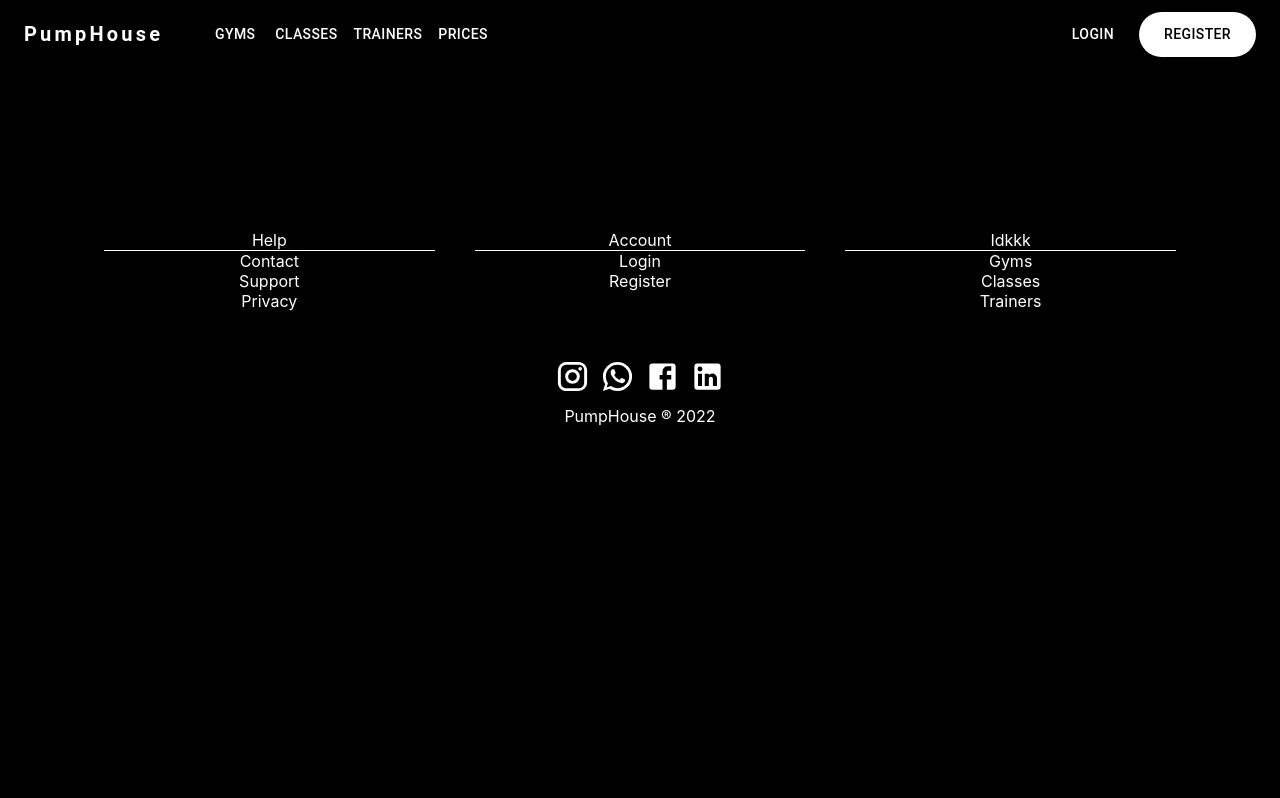
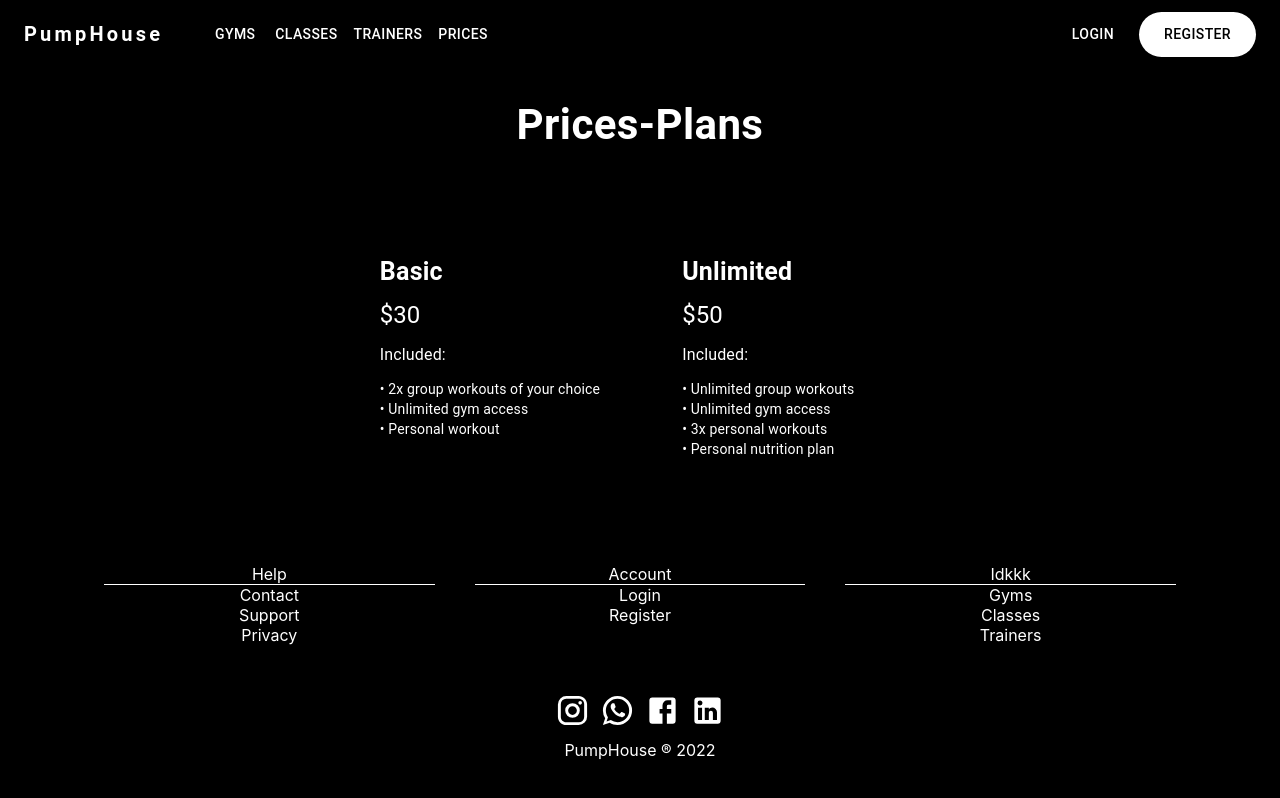
Before and after one commit to laurovicimihaela/PumpHouse, a React (Create React App) app in the folder front-end/: page /Prices in a window 1280 px wide. Shown: the top 798 px of the page. Built offline with nearby package versions, Linux system fonts and the light colour scheme.

Commit message:
added Prices and Gyms pages

```diff
--- a/front-end/src/App.js
+++ b/front-end/src/App.js
@@ -1,10 +1,18 @@
 import Layout from "./components/Layout/Layout";
+import { BrowserRouter, Route, Routes } from "react-router-dom";
+import Prices from "./pages/Prices";
+import Gyms from "./pages/Gyms";
 
 function App() {
     return (
-        <Layout>
-            <h1>Pump House</h1>
-        </Layout>
+    <BrowserRouter>
+      <Layout>
+        <Routes>
+          <Route path="/Prices" element={<Prices />} />
+          <Route path="/Gyms" element={<Gyms />} />
+        </Routes>
+      </Layout>
+    </BrowserRouter>
     );
 }
 
--- /dev/null
+++ b/front-end/src/components/Gyms/GymCard.js
@@ -0,0 +1,36 @@
+import * as React from 'react';
+import Card from '@mui/material/Card';
+import CardMedia from '@mui/material/CardMedia';
+import CardContent from '@mui/material/CardContent';
+import Container from "@mui/material/Container";
+import Typography from '@mui/material/Typography';
+
+function GymCard({ gym, location, schedule1, schedule2, img }) {
+    return (
+      <Container>
+      <Card sx={{ minWidth: 250, backgroundColor: 'text.primary' }} variant="outlined">
+      <CardContent>
+        <Typography sx={{ fontSize: 25, fontWeight: 'bold' }} color="white" gutterBottom>
+          {gym}
+        </Typography>
+        <CardMedia
+        component="img"
+        height="140"
+        image= {img}
+      />
+        <Typography sx={{ mb: 1.5 }} variant="h6" component="div" color="white">
+          {location}
+        </Typography>
+        <Typography variant="body2" color="white">
+          {schedule1} <br />
+        </Typography>
+        <Typography variant="body2" color="white">
+          {schedule2} <br />
+        </Typography>
+      </CardContent>
+      </Card>
+      </Container>
+    );
+  }
+
+  export default GymCard;
--- /dev/null
+++ b/front-end/src/components/Prices/PriceCard.js
@@ -0,0 +1,40 @@
+import * as React from 'react';
+import Card from '@mui/material/Card';
+import CardContent from '@mui/material/CardContent';
+import Container from "@mui/material/Container";
+import Typography from '@mui/material/Typography';
+
+
+function PriceCard({ type, price, ad1, ad2, ad3, ad4 }) {
+  return (
+    <Container>
+    <Card sx={{ minWidth: 250, backgroundColor: 'text.primary' }} variant="outlined">
+    <CardContent>
+      <Typography sx={{ fontSize: 25, fontWeight: 'bold' }} color="white" gutterBottom>
+        {type}
+      </Typography>
+      <Typography sx={{ mb: 1.5 }} variant="h5" component="div" color="white">
+        {price}
+      </Typography>
+      <Typography sx={{ mb: 1.5 }} color="white">
+        Included:
+      </Typography>
+      <Typography variant="body2" color="white">
+        {ad1} <br />
+      </Typography>
+      <Typography variant="body2" color="white">
+        {ad2} <br />
+      </Typography>
+      <Typography variant="body2" color="white">
+        {ad3} <br />
+      </Typography>
+      <Typography variant="body2" color="white">
+        {ad4}
+      </Typography>
+    </CardContent>
+    </Card>
+    </Container>
+  );
+}
+
+export default PriceCard;
--- a/front-end/src/index.js
+++ b/front-end/src/index.js
@@ -9,11 +9,11 @@ import { theme } from "./styles/Styles";
 
 const root = ReactDOM.createRoot(document.getElementById("root"));
 root.render(
-    <BrowserRouter>
+
         <ThemeProvider theme={theme}>
             <App />
         </ThemeProvider>
-    </BrowserRouter>
+
 );
 
 // If you want to start measuring performance in your app, pass a function
--- /dev/null
+++ b/front-end/src/pages/Gyms.js
@@ -0,0 +1,32 @@
+import * as React from "react";
+import Grid from "@mui/material/Grid";
+import GymCard from "../components/Gyms/GymCard";
+import Typography from '@mui/material/Typography';
+import { Container } from "@mui/material";
+
+let gyms_data = [
+    {gym: "PumpHouse 1", location: "Some adress", schedule1: "Monday-Friday: 6am - 11pm ", schedule2: "Saturday-Sunday: 8am - 10pm ", img: "https://whateveryourdose.com/wp-content/uploads/2020/08/third-space-luxury-gym.png"},
+    {gym: "PumpHouse 2", location: "Some adress", schedule1: "Monday-Friday: 6am - 11pm ", schedule2: "Saturday-Sunday: 8am - 10pm ", img: "https://www.technogym.com/wpress/wp-content/uploads/2021/08/Strength-7.jpg"},
+    {gym: "PumpHouse 3", location: "Some adress", schedule1: "Monday-Friday: 6am - 11pm ", schedule2: "Saturday-Sunday: 8am - 10pm ", img: "https://www.timeoutdoha.com/cloud/timeoutdoha/2021/08/17/5JdjUfRJ-gyms-in-Qatar-1200x800.jpg"}
+]
+
+function Gyms() {
+    return (
+
+    <Container>
+    <Typography sx={{ fontSize: 42, fontWeight: 'bold', textAlign: "center", mb: 10, mt: 3 }} color="white" gutterBottom>
+      Our Gyms
+    </Typography>
+    <Grid container rowSpacing={3} justifyContent= "space-around" >
+
+      {gyms_data.map((element, index) => (
+        <Grid item key={index}>
+          <GymCard {...element} />
+        </Grid>
+      ))}
+    </Grid>
+    </Container>
+    );
+}
+
+export default Gyms;
--- /dev/null
+++ b/front-end/src/pages/Prices.js
@@ -0,0 +1,33 @@
+import * as React from "react";
+import Grid from "@mui/material/Grid";
+import PriceCard from "../components/Prices/PriceCard";
+import Typography from '@mui/material/Typography';
+import { Container } from "@mui/material";
+
+let prices_data = [
+  {type: "Basic", price: "$30", ad1: "• 2x group workouts of your choice ", ad2: "• Unlimited gym access ", ad3: "• Personal workout"},
+  {type: "Unlimited", price: "$50", ad1: "• Unlimited group workouts", ad2: "• Unlimited gym access", ad3: "• 3x personal workouts", ad4: "• Personal nutrition plan"}
+]
+
+
+function Prices() {
+    return (
+    <Container>
+      <Typography sx={{ fontSize: 42, fontWeight: 'bold', textAlign: "center", mb: 10, mt: 3 }} color="white" gutterBottom>
+      Prices-Plans
+    </Typography>
+    <Grid container rowSpacing={3} justifyContent= "center" >
+
+      {prices_data.map((element, index) => (
+        <Grid item key={index}>
+          <PriceCard {...element} />
+        </Grid>
+      ))}
+    </Grid>
+
+    </Container>
+
+    );
+}
+
+export default Prices;
```
Also changed, not shown: 1 other file (tests, documents, lock files or other folders).
